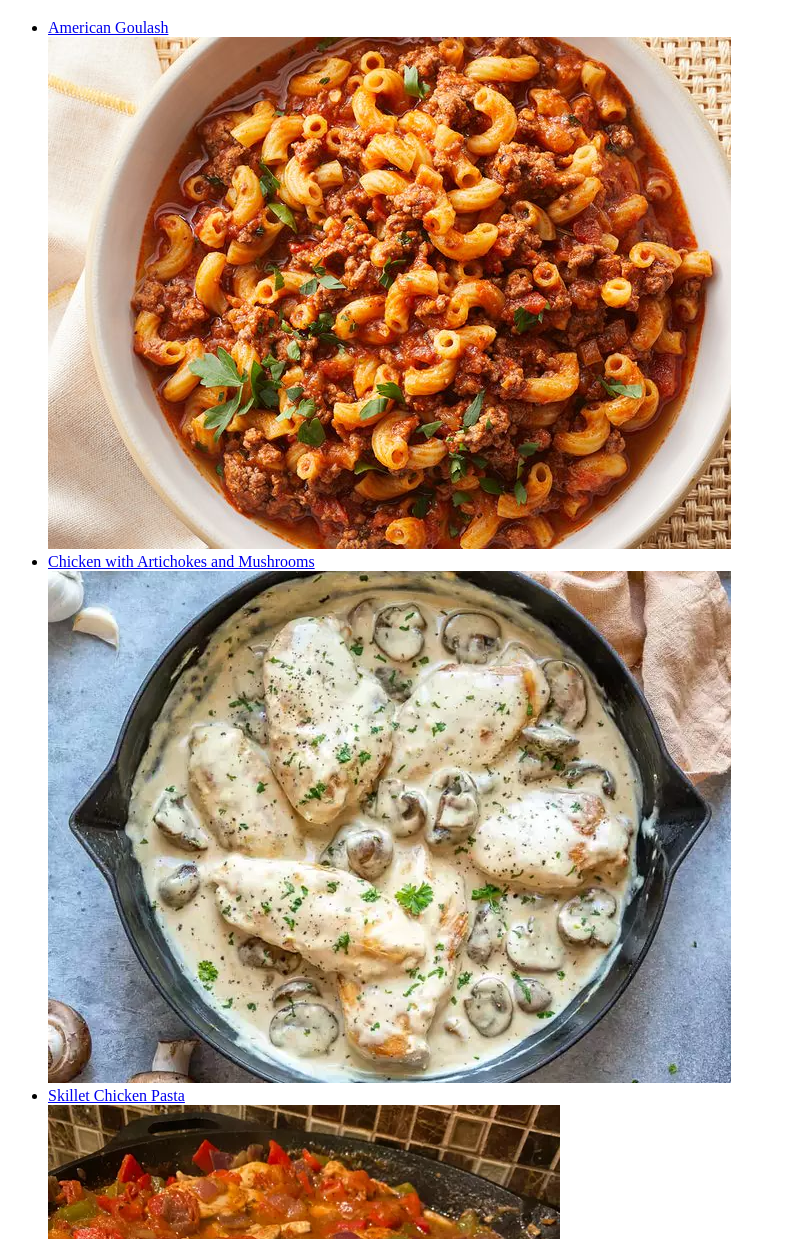
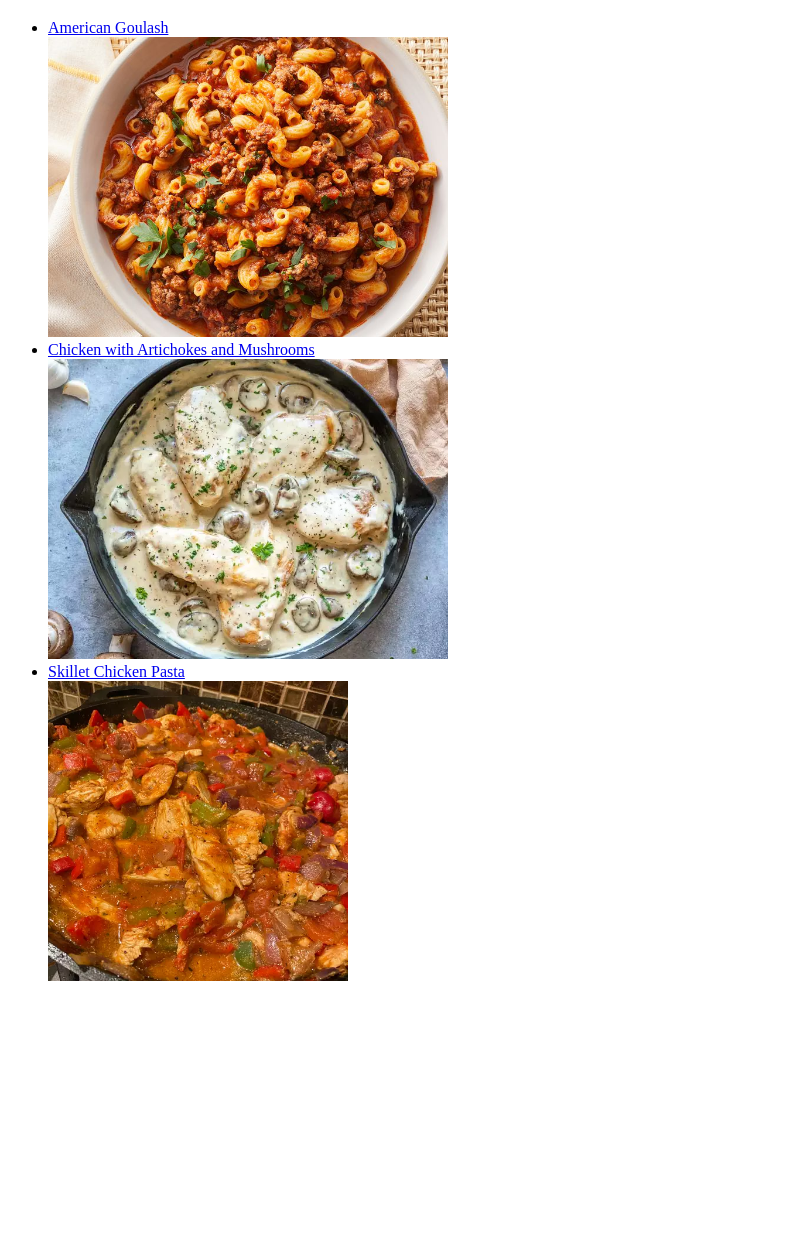
Before and after one commit to scarletwarlock67/odin-recipes, a plain HTML site: page index.html in a window 1280 px wide. Shown: the part 61-1300 px from the top of the page, without its empty margins (0-785 px from the left). After the commit the page ends 1062 px from the top, so only its background shows below. Drawn offline with Linux system fonts and the light colour scheme.

Commit message:
Add files via upload
Fixed issue with multipage not working, updated html boilerplate

```diff
--- a/index.html
+++ b/index.html
@@ -2,24 +2,27 @@
 <html lang="en">
 <head>
     <meta charset="UTF-8">
-    <meta name="viewport" content="width=device-width, initial-scale=1.0">
     <title>Different Recipes</title>
 </head>
 <body>
     <h1>3 Different Recipes</h1>
      <ul>
+
       <li>
        <a href="./recipes/American Goulash">American Goulash</a><br/>
-       <img src="./images/Goulash.jpg" alt="American Goulash">
+       <img src="./images/Goulash.jpg" alt="American Goulash" height="300">
       </li>
+
       <li>
        <a href="./recipes/Chicken with Artichokes and Mushrooms">Chicken with Artichokes and Mushrooms</a><br/>
-       <img src="./images/chickenmushroom.jpg" alt="Chicken with Artichokes and Mushrooms">
+       <img src="./images/chickenmushroom.jpg" alt="Chicken with Artichokes and Mushrooms" height="300">
       </li>
+
       <li>
         <a href="./recipes/Skillet Chicken Pasta">Skillet Chicken Pasta</a><br/>
-        <img src="./images/chickenpasta.jpg" alt="Skillet Chicken Pasta">
+        <img src="./images/chickenpasta.jpg" alt="Skillet Chicken Pasta" height="300">
       </li>
+
      </ul>
 </body>
 </html>
```
Also changed, not shown: 4 other files.
